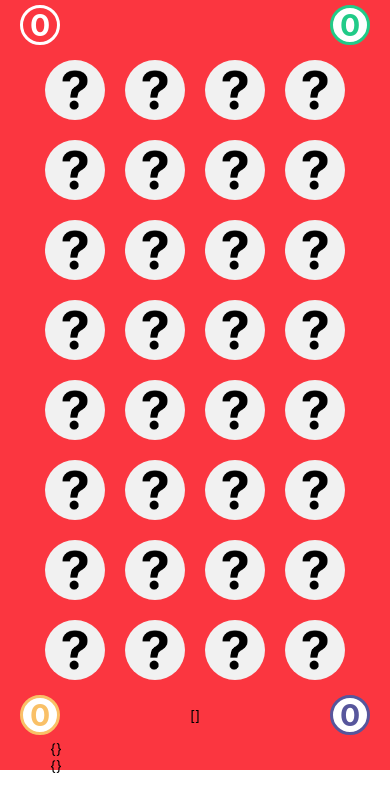
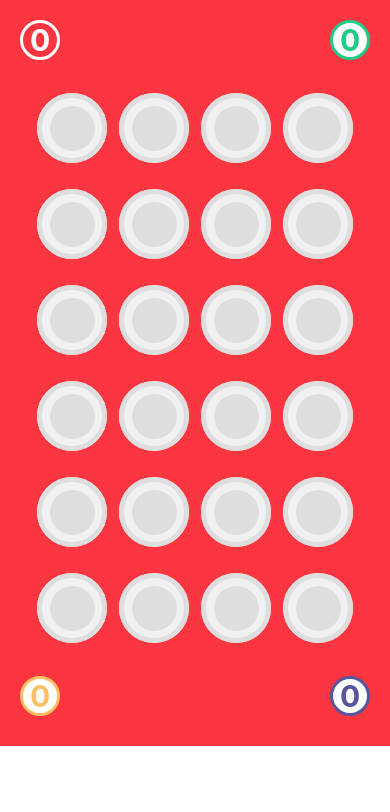
Before and after one commit to houssemELbahri/double-face, a React Native app: screen / in a window 390 px wide. Shown: the top 812 px of the page. Built offline with nearby package versions, Linux system fonts and the light colour scheme.

Commit message:
remove extra code

```diff
--- a/src/screens/mainScreen/index.tsx
+++ b/src/screens/mainScreen/index.tsx
@@ -51,10 +51,10 @@ const ICONS: Icon[] = [
     { id: "10", coupleId: 10, name: "hand", path: Bayern, index: Math.floor(Math.random() * 1000) },
     { id: "11", coupleId: 11, name: "hand", path: Dortmund, index: Math.floor(Math.random() * 1000) },
     { id: "12", coupleId: 12, name: "hand", path: Juventus, index: Math.floor(Math.random() * 1000) },
-    { id: "13", coupleId: 13, name: "hand", path: Inter, index: Math.floor(Math.random() * 1000) },
-    { id: "14", coupleId: 14, name: "hand", path: Milan, index: Math.floor(Math.random() * 1000) },
-    { id: "15", coupleId: 15, name: "hand", path: Mazembe, index: Math.floor(Math.random() * 1000) },
-    { id: "16", coupleId: 16, name: "hand", path: Boca, index: Math.floor(Math.random() * 1000) },
+    // { id: "13", coupleId: 13, name: "hand", path: Inter, index: Math.floor(Math.random() * 1000) },
+    // { id: "14", coupleId: 14, name: "hand", path: Milan, index: Math.floor(Math.random() * 1000) },
+    // { id: "15", coupleId: 15, name: "hand", path: Mazembe, index: Math.floor(Math.random() * 1000) },
+    // { id: "16", coupleId: 16, name: "hand", path: Boca, index: Math.floor(Math.random() * 1000) },
     { id: "17", coupleId: 1, name: "hand", path: Taraji, index: Math.floor(Math.random() * 1000) },
     { id: "18", coupleId: 2, name: "Birthday", path: Barcelona, index: Math.floor(Math.random() * 1000) },
     { id: "19", coupleId: 3, name: "hand", path: Madrid, index: Math.floor(Math.random() * 1000) },
@@ -67,10 +67,10 @@ const ICONS: Icon[] = [
     { id: "26", coupleId: 10, name: "hand", path: Bayern, index: Math.floor(Math.random() * 1000) },
     { id: "27", coupleId: 11, name: "hand", path: Dortmund, index: Math.floor(Math.random() * 1000) },
     { id: "28", coupleId: 12, name: "hand", path: Juventus, index: Math.floor(Math.random() * 1000) },
-    { id: "29", coupleId: 13, name: "hand", path: Inter, index: Math.floor(Math.random() * 1000) },
-    { id: "30", coupleId: 14, name: "hand", path: Milan, index: Math.floor(Math.random() * 1000) },
-    { id: "31", coupleId: 15, name: "hand", path: Mazembe, index: Math.floor(Math.random() * 1000) },
-    { id: "32", coupleId: 16, name: "hand", path: Boca, index: Math.floor(Math.random() * 1000) },
+    // { id: "29", coupleId: 13, name: "hand", path: Inter, index: Math.floor(Math.random() * 1000) },
+    // { id: "30", coupleId: 14, name: "hand", path: Milan, index: Math.floor(Math.random() * 1000) },
+    // { id: "31", coupleId: 15, name: "hand", path: Mazembe, index: Math.floor(Math.random() * 1000) },
+    // { id: "32", coupleId: 16, name: "hand", path: Boca, index: Math.floor(Math.random() * 1000) },
 ]
 
 
@@ -86,7 +86,6 @@ export const MainScreen = () => {
     const [user2Score, setUSer2Score] = useState<number>(0)
     const [user3Score, setUSer3Score] = useState<number>(0)
     const [user4Score, setUSer4Score] = useState<number>(0)
-    const [shownIcons, setShownIcons] = useState<any[]>([])
     const [visibleIcons, setVisibleIcons] = useState(new Set())
 
 
@@ -108,7 +107,6 @@ export const MainScreen = () => {
         setUSer3Score(0)
         setUSer4Score(0)
         setCurrentUser(1)
-        setShownIcons([])
         setFirstChoice({} as Icon)
         setSecondChoice({} as Icon)
 
@@ -143,39 +141,34 @@ export const MainScreen = () => {
 
     const makeLater = () => {
         setTimeout(() => {
-            const _shownIons = shownIcons.slice(0, -2)
-            setShownIcons(_shownIons)
             visibleIcons.delete(firstChoice.id)
             visibleIcons.delete(secondChoice.id)
             setVisibleIcons(visibleIcons)
             setFirstChoice({} as Icon)
             setSecondChoice({} as Icon)
             setCurrentUser(p => p == 4 ? 1 : p + 1)
-        }, 1500)
+        }, 0)
 
     }
 
     const handleClick = (el: Icon) => {
-        if (shownIcons.includes(el.id)) {
+        if (Array.from(visibleIcons).includes(el.id)) {
             return
         }
         if (whichPress == 1) {
+            console.log("from again")
             setFirstChoice(el)
-            const _shownIcons = [...shownIcons, el.id]
-            setShownIcons(_shownIcons)
             setWhichPress(2)
             visibleIcons.add(el.id)
             setVisibleIcons(visibleIcons)
         }
-        else {
+        else if (whichPress == 2) {
+            setWhichPress(3)
             setSecondChoice(el)
-            const _shownIcons = [...shownIcons, el.id]
-            setShownIcons(_shownIcons)
             setWhichPress(1)
             visibleIcons.add(el.id)
             setVisibleIcons(visibleIcons)
         }
-
     }
 
     const chnageBg = () => {
@@ -224,9 +217,11 @@ export const MainScreen = () => {
                                 {
                                     // shownIcons.includes(el?.id)
                                     Array.from(visibleIcons).includes(el.id)
-                                        ? <Image source={el.path} style={{ ...styles.icon, width: 45, height: 45 }} resizeMode={'contain'} /> :
-                                        <Image source={Qestion3} style={styles.icon} resizeMode={'contain'} />
-                                    // <View style={styles.icon} />
+                                        ? <Image source={el.path} style={{ ...styles.icon, width: 60, height: 60, }} resizeMode={'contain'} /> :
+                                        // <Image source={Qestion3} style={styles.icon} resizeMode={'contain'} />
+                                    <View style={{...styles.icon,borderWidth:5,borderColor:'#dedede',width:70,height:70,borderRadius:35,justifyContent:'center',alignItems:'center'}}>
+                                        <View style={{height:45,width:45,borderRadius:45,backgroundColor:"#dedede"}}/>
+                                    </View>
                                 }
                             </TouchableOpacity>
                         )
@@ -243,7 +238,6 @@ export const MainScreen = () => {
                 }}>
                     <Text style={{ ...styles.scoreLabel, color: currentUser == 4 ? "#FFFFFF" : "#F9C067" }}>{user4Score}</Text>
                 </View>
-                <Text>{JSON.stringify(Array.from(visibleIcons))}</Text>
                 <View style={{
                     ...styles.scoreContainer,
                     backgroundColor: currentUser == 3 ? '#57569C' : '#FFFFFF',
@@ -252,10 +246,7 @@ export const MainScreen = () => {
                     <Text style={{ ...styles.scoreLabel, color: currentUser == 3 ? "#FFFFFF" : "#57569C" }}>{user3Score}</Text>
                 </View>
             </View>
-            <View style={styles.bottomSpace}>
-                <Text>{JSON.stringify(firstChoice)}</Text>
-                <Text>{JSON.stringify(secondChoice)}</Text>
-            </View>
+            <View style={styles.bottomSpace}/>
         </View>
     )
 }
@@ -279,13 +270,15 @@ const styles = StyleSheet.create({
         // backgroundColor: 'red',
     },
     iconConatiner: {
-        width: 60,
-        height: 60,
-        borderRadius: 60,
-        margin: 10,
+        width: 70,
+        height: 70,
+        borderRadius: 35,
+        marginVertical: 13,
+        marginHorizontal:6,
         justifyContent: 'center',
         alignItems: 'center',
-        backgroundColor: '#f1f1f1'
+        backgroundColor: '#f1f1f1',
+        // overflow:'hidden'
     },
     icon: {
         width: 40,
@@ -301,7 +294,7 @@ const styles = StyleSheet.create({
         justifyContent: 'space-between',
         alignItems: 'center',
         width: "100%",
-        height: 50,
+        height:80,
         paddingHorizontal: 20,
     },
     scoreContainer: {
@@ -319,7 +312,7 @@ const styles = StyleSheet.create({
         fontWeight: '700'
     },
     bottomSpace: {
-        height: 30,
+        height: 10,
         width: "100%",
         paddingStart: 50
     }
```
